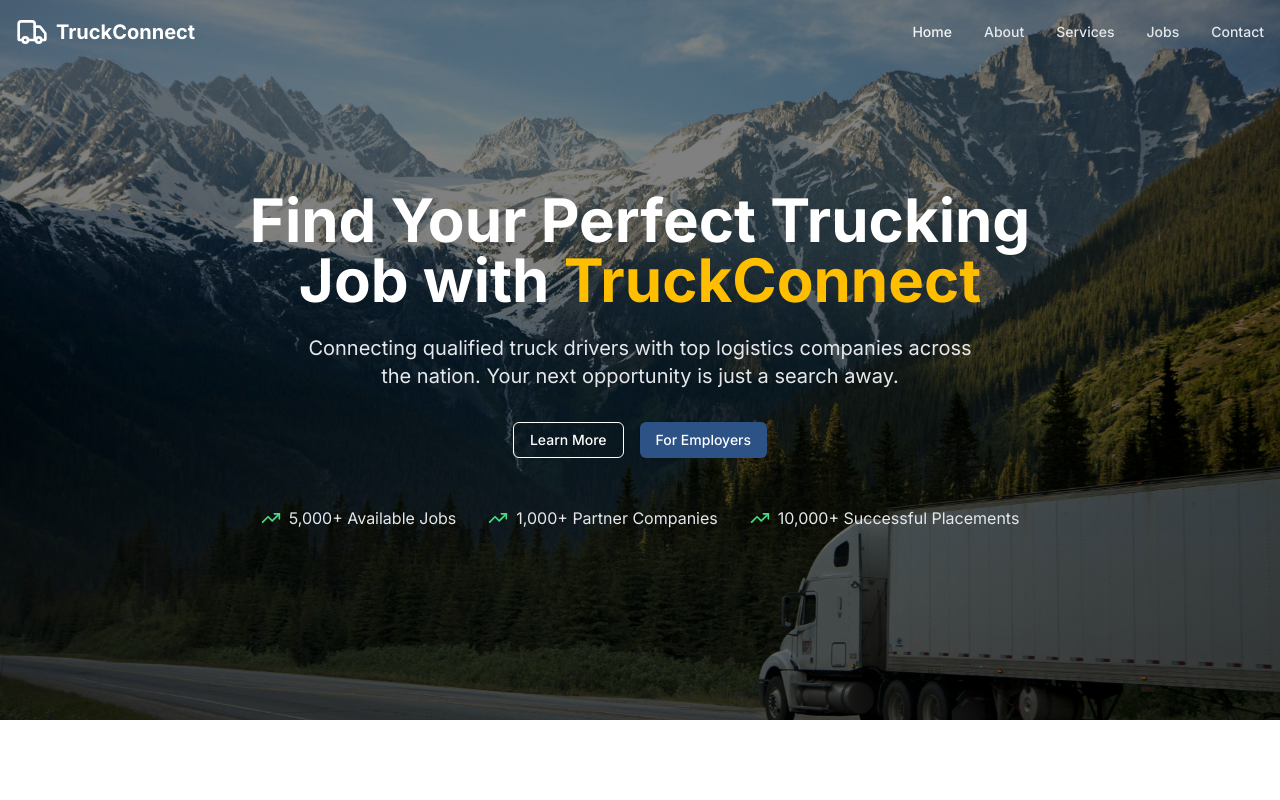
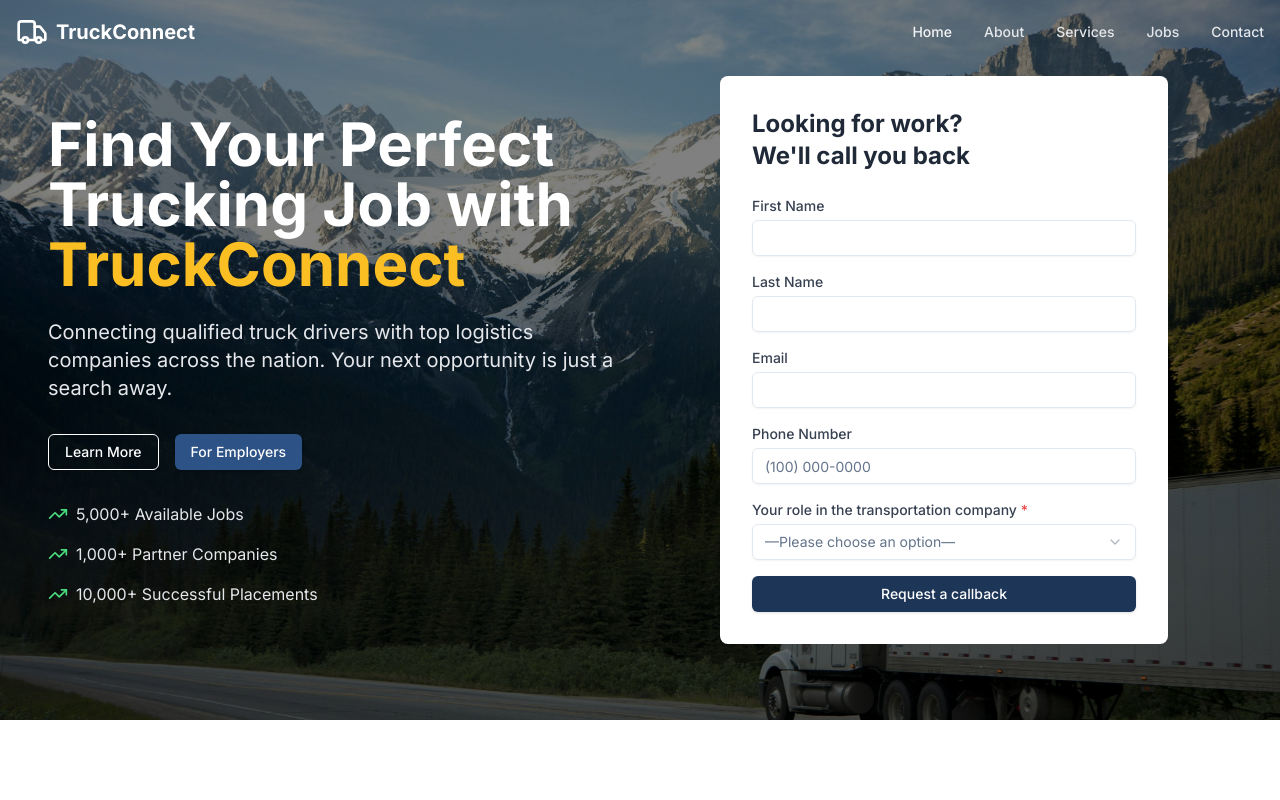
Before and after one commit to AbdulqosimAzizovich/Logistic-jobs, a Next.js app: page / in a window 1280 px wide. Shown: the top 800 px of the page. Built offline with nearby package versions, Linux system fonts and the light colour scheme.

Commit message:
Hero Updated

```diff
--- a/components/hero.tsx
+++ b/components/hero.tsx
@@ -1,17 +1,20 @@
 "use client";
 
-// import { useState } from "react";
 import Image from "next/image";
 import Link from "next/link";
 import { Button } from "@/components/ui/button";
-// import { Input } from "@/components/ui/input";
+import { Input } from "@/components/ui/input";
 import { TrendingUp } from "lucide-react";
 import AnimateOnScroll from "./animate-on-scroll";
-// Search, MapPin,
+import {
+  Select,
+  SelectContent,
+  SelectItem,
+  SelectTrigger,
+  SelectValue,
+} from "@/components/ui/select";
+
 export default function Hero() {
-  // const [searchQuery, setSearchQuery] = useState("");
-  // const [location, setLocation] = useState("");
-
   return (
     <div className="relative">
       <div className="absolute inset-0 z-0">
@@ -24,66 +27,26 @@ export default function Hero() {
         />
       </div>
 
-      <div className="relative z-10 flex min-h-[90vh] flex-col items-center justify-center px-4 text-center text-white">
+      <div className="relative z-10 flex min-h-[90vh] px-4 items-center justify-center">
+        <div className="container grid grid-cols-1 md:grid-cols-2 gap-8 items-center">
+          {/* Left Column - Hero Content */}
+          <div className="text-white text-left">
             <AnimateOnScroll animation="fade-up">
-          <h1 className="mb-6 max-w-4xl text-4xl font-bold leading-tight md:text-5xl lg:text-6xl">
+              <h1 className="mb-6 max-w-xl text-4xl font-bold leading-tight md:text-5xl lg:text-6xl">
                 Find Your Perfect Trucking Job with{" "}
-            <span className="text-gold">TruckConnect</span>
+                <span className="text-amber-400">TruckConnect</span>
               </h1>
             </AnimateOnScroll>
 
             <AnimateOnScroll animation="fade-up" delay={100}>
-          <p className="mb-8 max-w-2xl text-lg text-gray-200 md:text-xl">
+              <p className="mb-8 max-w-xl text-lg text-gray-200 md:text-xl">
                 Connecting qualified truck drivers with top logistics companies
                 across the nation. Your next opportunity is just a search away.
               </p>
             </AnimateOnScroll>
 
-        {/* <AnimateOnScroll
-          animation="fade-up"
-          delay={200}
-          className="w-full max-w-4xl"
-        >
-          <div className="mb-8 rounded-xl bg-white/10 p-6 backdrop-blur-md">
-            <div className="grid gap-4 md:grid-cols-3">
-              <div>
-                <div className="flex items-center rounded-md bg-white/20 px-3">
-                  <Search className="mr-2 h-5 w-5 text-gray-200" />
-                  <Input
-                    type="text"
-                    placeholder="Job title or keywords"
-                    className="border-0 bg-transparent text-white placeholder:text-gray-300 focus-visible:ring-0 focus-visible:ring-offset-0"
-                    value={searchQuery}
-                    onChange={(e) => setSearchQuery(e.target.value)}
-                  />
-                </div>
-              </div>
-
-              <div>
-                <div className="flex items-center rounded-md bg-white/20 px-3">
-                  <MapPin className="mr-2 h-5 w-5 text-gray-200" />
-                  <Input
-                    type="text"
-                    placeholder="City, state, or zip code"
-                    className="border-0 bg-transparent text-white placeholder:text-gray-300 focus-visible:ring-0 focus-visible:ring-offset-0"
-                    value={location}
-                    onChange={(e) => setLocation(e.target.value)}
-                  />
-                </div>
-              </div>
-
-              <Button
-                asChild
-                className="h-12 bg-gold text-blue-900 hover:bg-amber-400"
-              >
-                <Link href="/jobs">Search Jobs</Link>
-              </Button>
-            </div>
-          </div>
-        </AnimateOnScroll> */}
-
             <AnimateOnScroll animation="fade-up" delay={300}>
-          <div className="flex flex-wrap justify-center gap-4">
+              <div className="flex flex-wrap gap-4 mb-8">
                 <Button
                   asChild
                   variant="outline"
@@ -101,14 +64,16 @@ export default function Hero() {
             </AnimateOnScroll>
 
             <AnimateOnScroll animation="fade-up" delay={400}>
-          <div className="mt-12 flex flex-wrap items-center justify-center gap-8">
+              <div className="flex flex-col space-y-4">
                 <div className="flex items-center gap-2">
                   <TrendingUp className="h-5 w-5 text-green-400" />
                   <span className="text-gray-200">5,000+ Available Jobs</span>
                 </div>
                 <div className="flex items-center gap-2">
                   <TrendingUp className="h-5 w-5 text-green-400" />
-              <span className="text-gray-200">1,000+ Partner Companies</span>
+                  <span className="text-gray-200">
+                    1,000+ Partner Companies
+                  </span>
                 </div>
                 <div className="flex items-center gap-2">
                   <TrendingUp className="h-5 w-5 text-green-400" />
@@ -119,6 +84,101 @@ export default function Hero() {
               </div>
             </AnimateOnScroll>
           </div>
+
+          {/* Right Column - Contact Form */}
+          <AnimateOnScroll animation="fade-up" delay={200}>
+            <div className="bg-white rounded-lg p-8 max-w-md mx-auto">
+              <h2 className="text-2xl font-bold text-gray-800 mb-6">
+                Looking for work?
+                <br />
+                We'll call you back
+              </h2>
+              <form className="space-y-4">
+                <div>
+                  <label
+                    htmlFor="firstName"
+                    className="block text-sm font-medium text-gray-700 mb-1"
+                  >
+                    First Name
+                  </label>
+                  <Input
+                    id="firstName"
+                    type="text"
+                    className="w-full"
+                    required
+                  />
+                </div>
+                <div>
+                  <label
+                    htmlFor="lastName"
+                    className="block text-sm font-medium text-gray-700 mb-1"
+                  >
+                    Last Name
+                  </label>
+                  <Input
+                    id="lastName"
+                    type="text"
+                    className="w-full"
+                    required
+                  />
+                </div>
+                <div>
+                  <label
+                    htmlFor="email"
+                    className="block text-sm font-medium text-gray-700 mb-1"
+                  >
+                    Email
+                  </label>
+                  <Input id="email" type="email" className="w-full" required />
+                </div>
+                <div>
+                  <label
+                    htmlFor="phone"
+                    className="block text-sm font-medium text-gray-700 mb-1"
+                  >
+                    Phone Number
+                  </label>
+                  <Input
+                    id="phone"
+                    type="tel"
+                    placeholder="(100) 000-0000"
+                    className="w-full"
+                    required
+                  />
+                </div>
+                <div>
+                  <label
+                    htmlFor="role"
+                    className="block text-sm font-medium text-gray-700 mb-1"
+                  >
+                    Your role in the transportation company{" "}
+                    <span className="text-red-500">*</span>
+                  </label>
+                  <Select required>
+                    <SelectTrigger id="role" className="w-full bg-white">
+                      <SelectValue placeholder="—Please choose an option—" />
+                    </SelectTrigger>
+                    <SelectContent className="bg-white">
+                      <SelectItem value="driver">
+                        CDL A truck driver looking for a job
+                      </SelectItem>
+                      <SelectItem value="owner">
+                        Owner of the trucking company
+                      </SelectItem>
+                    </SelectContent>
+                  </Select>
+                </div>
+                <Button
+                  type="submit"
+                  className="w-full bg-blue-900 text-white hover:bg-blue-800"
+                >
+                  Request a callback
+                </Button>
+              </form>
+            </div>
+          </AnimateOnScroll>
+        </div>
+      </div>
     </div>
   );
 }
```
Also changed, not shown: 1 other file (tests, documents, lock files or other folders). Lines whose indentation alone changed are shown as unchanged.
